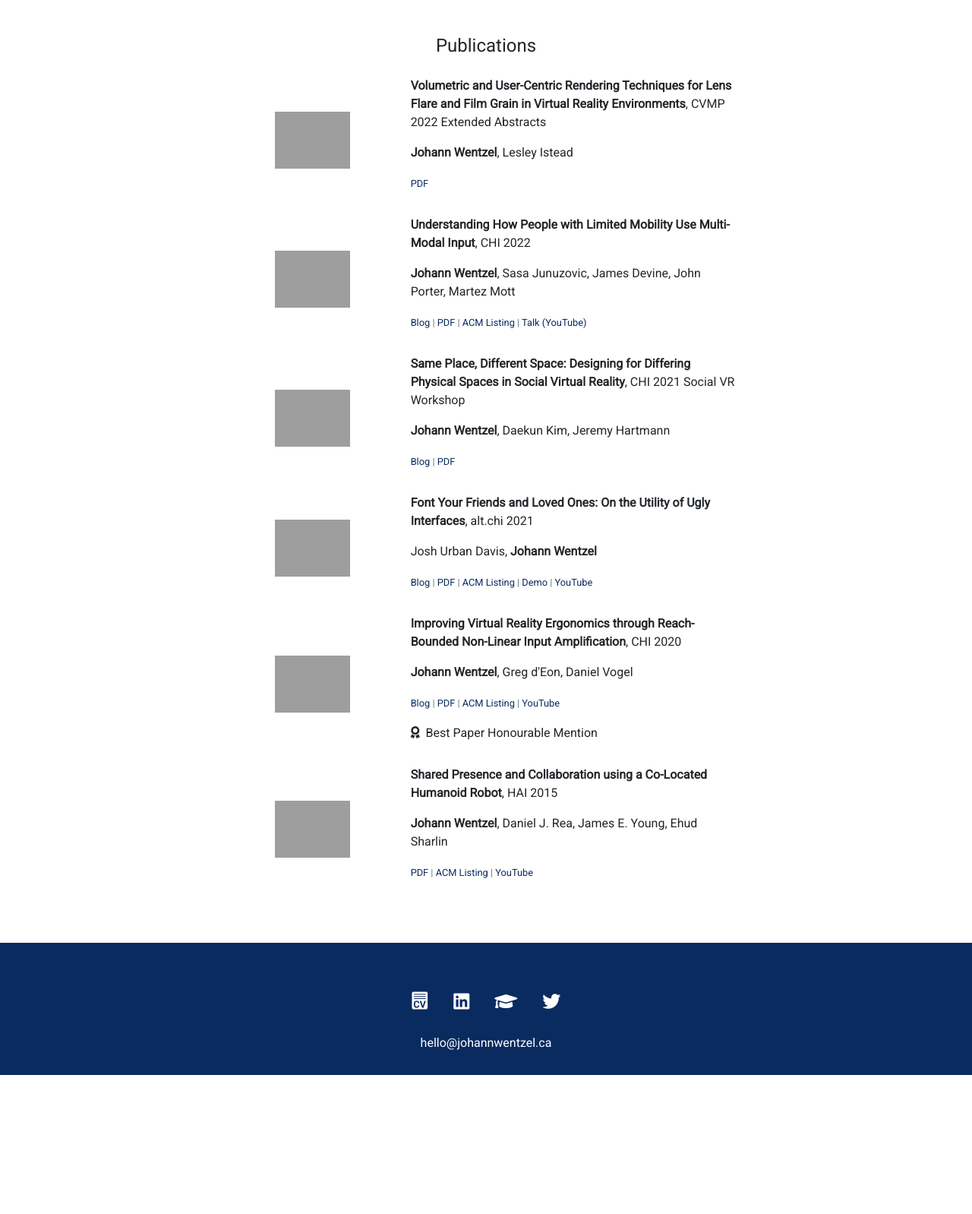
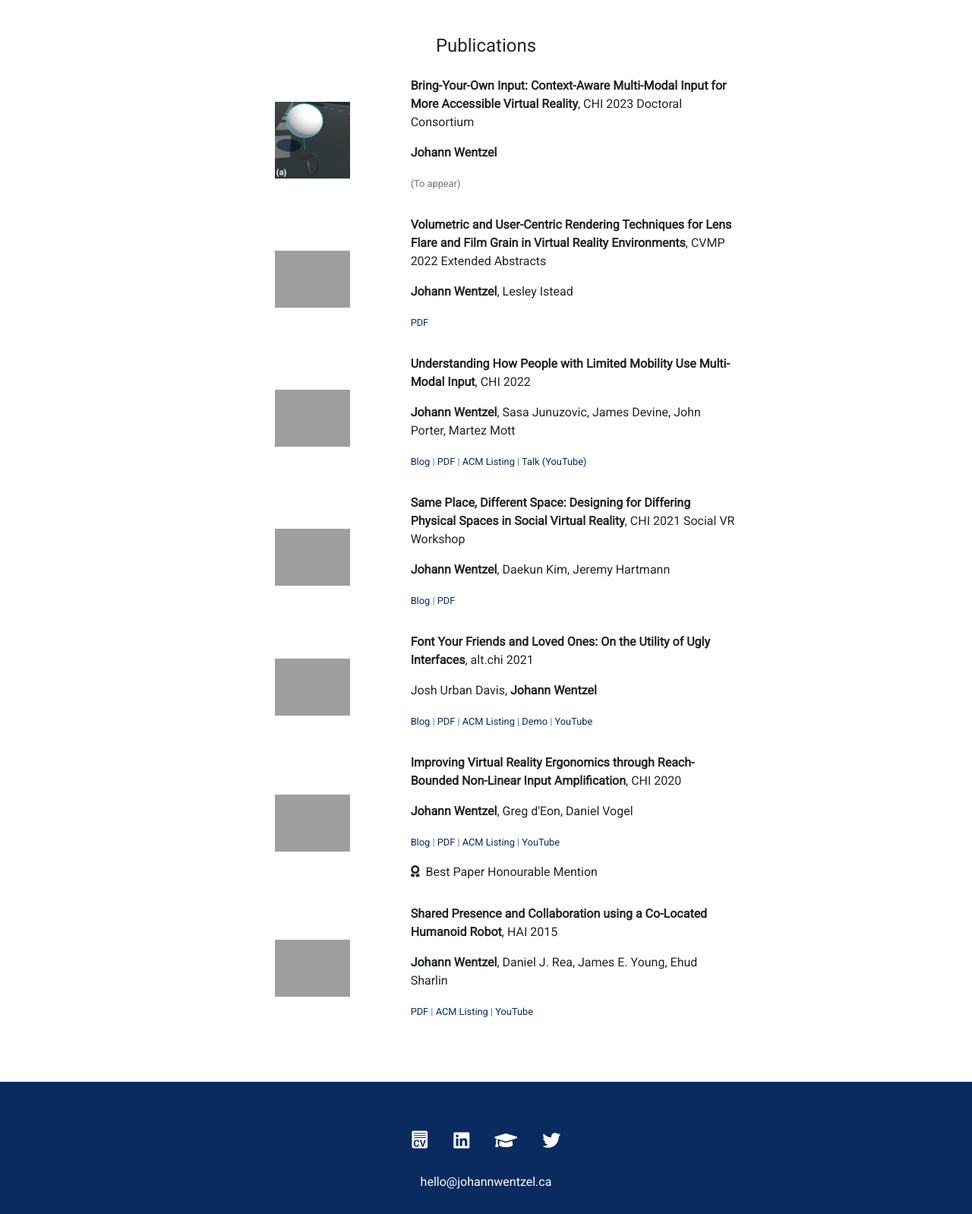
Before and after one commit to JohannWentzel/website, a PHP site: page /index.html in a window 1280 px wide. Shown: the part 896-2494 px from the top of the page at 76% size. Before the commit the page ends 2311 px from the top, so only its background shows below. Run offline with PHP 8.4, Linux system fonts and the light colour scheme; some libraries are stand-ins or nearby versions; grey boxes are pictures that could not be loaded.

Commit message:
Aesthetic changes, added CHIDC listing

```diff
--- a/index.html
+++ b/index.html
@@ -82,6 +82,19 @@
         <!-- <hr> -->
 
         <div id="pubs" class="col-12 col-lg-10 offset-lg-1">
+
+            <div class="item-row row">
+                <div class="col-12 col-md-4 offset-xs-4 offset-md-0 text-center item-img darken">
+                    <img class="research-img" src="./img/sws-img.png" alt="A Valve Index controller raycasting toward a white sphere.">
+                </div>
+                <div class="item-description col-md-8">
+                    <p class="text-left"><span class="font-weight-bold">Bring-Your-Own Input: Context-Aware Multi-Modal Input for More Accessible Virtual Reality</span>, CHI 2023 Doctoral Consortium</p>
+                    <p class="text-left"><b>Johann Wentzel</b></p>
+                    <p class="text-left item-tech"><small class="text-muted">
+                        <p class="text-left item-tech">(To appear)</p>
+                    </small></p>
+                </div>
+            </div>
 
             <div class="item-row row">
                 <div class="col-12 col-md-4 offset-xs-4 offset-md-0 text-center item-img darken">
--- a/projects/font-your-friends/main.css
+++ b/projects/font-your-friends/main.css
@@ -146,9 +146,9 @@ pre code {
     padding: 20px;
 }
 
-code {
+/* code {
     te: white;
-}
+} */
 
 .copy-button {
     margin-top: -55px;
--- a/projects/vramp/index.html
+++ b/projects/vramp/index.html
@@ -56,7 +56,7 @@
             <div id="findings" class="col-md-10 offset-md-1 col-xs-12 offset-xs-0 content-section">
                 <h1>Quick Facts</h1>
                 <div class="row">
-                    <div class="col-xl-6 offset-xl-0col-xs-12">
+                    <div class="col-xl-6 offset-xl-0 col-xs-12">
                         <ol class="findings-row">
                             <li class="findings-text">We can increase user comfort in VR using <b>input amplification</b>: transforming small arm movements into larger ones.</li>
                             <li class="findings-text">Previous input amplification reduces <b>body ownership</b>, the user's feeling of being connected to their virtual body. We remedy this by using a <b>non-linear</b> amplification technique with Hermite curves.</li>
@@ -65,7 +65,7 @@
                             <li class="findings-text">The more video games people play, the <b>more likely they are to notice</b> amplification earlier. Some participants with minimal gaming experience didn't notice amplification at all!</li>
                         </ol>
                     </div>
-                    <div class="col-xl-6 offset-xl-0col-xs-12">
+                    <div class="col-xl-6 offset-xl-0 col-xs-12">
                         <div class="embed-responsive embed-responsive-16by9">
                             <iframe class="embed-responsive-item" src="https://www.youtube.com/embed/_uOSFIEwDyE" frameborder="0" allow="accelerometer; autoplay; encrypted-media; gyroscope; picture-in-picture" allowfullscreen></iframe>
                         </div>
--- a/projects/vramp/main.css
+++ b/projects/vramp/main.css
@@ -146,9 +146,9 @@ pre code {
     padding: 20px;
 }
 
-code {
+/* code {
     te: white;
-}
+} */
 
 .copy-button {
     margin-top: -55px;
```
Also changed, not shown: projects/msr-mmi/index.html (+5 -8 lines), projects/msr-mmi/main.css (+7 -2 lines), img/sws-img.png (added).
